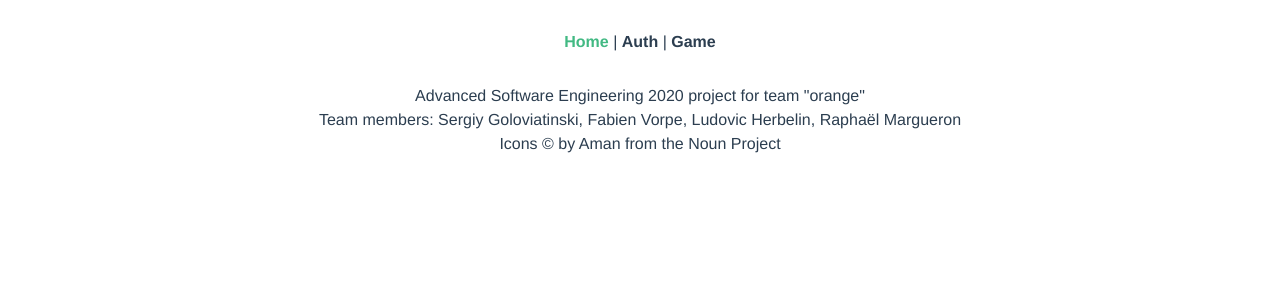
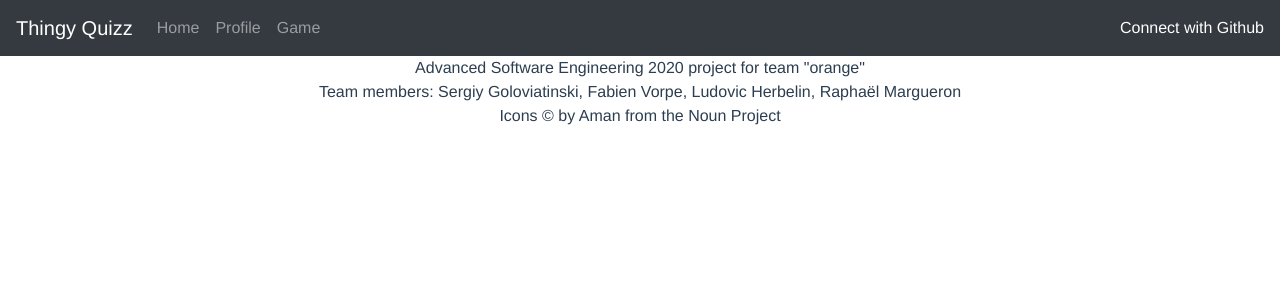
Before and after one commit to ASE2020-orange/thingy-client-orange, a Vue app: page / in a window 1280 px wide. Shown: the top 300 px of the page. Built offline with nearby package versions, Linux system fonts and the light colour scheme; no server answers.

Commit message:
changing the authentication

```diff
--- a/src/App.vue
+++ b/src/App.vue
@@ -1,11 +1,32 @@
 <template>
 <div id="app">
-    <div id="nav">
-      <router-link to="/">Home</router-link> |
-      <router-link to="/auth">Auth</router-link> |
-      <router-link to="/game">Game</router-link>
+	<nav class="navbar navbar-expand-lg navbar-dark bg-dark">
+		<a class="navbar-brand" href="#">Thingy Quizz</a>
+		<button class="navbar-toggler" type="button" data-toggle="collapse" data-target="#navbarNavDropdown" aria-controls="navbarNavDropdown" aria-expanded="false" aria-label="Toggle navigation">
+			<span class="navbar-toggler-icon"></span>
+		</button>
+		<div class="collapse navbar-collapse" id="navbarNavDropdown">
+			<ul class="navbar-nav">
+				<li class="nav-item">
+					<router-link to="/" class="nav-link">Home</router-link>
+				</li>
+				<li class="nav-item">
+					<!-- <router-link to="/profile" class="nav-link">Profile</router-link> -->
+					<a class="nav-link">Profile</a>
+				</li>
+				<li class="nav-item">
+					<router-link to="/game" class="nav-link">Game</router-link>
+				</li>
+			</ul>
 		</div>
-    <router-view/>
+		<span class="navbar-text">
+			<div v-if="profile">
+				Welcome {{profile.name}} <img v-bind:src="profile.avatar_url" height="30px" padding="0" margin="0" />
+			</div>
+			<div v-else><a v-bind:href="urls.github">Connect with Github</a></div>
+		</span>
+	</nav>
+	<router-view />
 </div>
 </template>
 
@@ -31,3 +52,59 @@
 	color: #42b983;
 }
 </style>
+
+<script>
+export default {
+	name: 'Auth',
+	data: () => {
+		return {
+			urls: {},
+			server_adress: "127.0.0.1:1080",
+			profile: false
+		};
+	},
+	methods: {
+		connect() {
+			fetch(`http://${this.server_adress}/auth/`, {
+					method: "get",
+					credentials: "include"
+				})
+				.then((res) => {
+					return res.json();
+				})
+				.then((data) => {
+					this.urls = data.urls;
+					this.profile = data.profile;
+					console.log(data);
+				})
+				.catch((err) => console.log(err));
+		},
+		login(code) {
+			fetch(`http://${this.server_adress}/auth/`, {
+					method: "post",
+					body: JSON.stringify({
+						"code": code
+					}),
+					credentials: "include"
+				})
+				.then((res) => {
+					return res.json();
+				})
+				.then((data) => {
+					this.urls = data.urls;
+					this.profile = data.profile;
+					console.log(data);
+				})
+				.catch((err) => console.log(err));
+		},
+	},
+	mounted() {
+		let url = new URL(window.location.href);
+		let code = url.searchParams.get("code");
+		if (code != undefined)
+			this.login(code);
+		else
+			this.connect()
+	}
+}
+</script>
--- a/src/router/index.js
+++ b/src/router/index.js
@@ -2,7 +2,6 @@ import Vue from 'vue'
 import VueRouter from 'vue-router'
 import Home from '../views/Home.vue'
 import Game from '../views/Game.vue'
-import Auth from '../views/Auth.vue'
 
 Vue.use(VueRouter)
 
@@ -16,11 +15,6 @@ const routes = [
     path: '/game',
     name: 'Game',
     component: Game
-  },
-  {
-    path: '/auth',
-    name: 'Auth',
-    component: Auth
   }
 ]
 
--- a/src/views/Auth.vue
+++ /dev/null
@@ -1,58 +0,0 @@
-<template>
-<div class="auth">
-	<a v-bind:href="github_url">Connect with Github</a>
-	<!-- <a v-bind:href="github_url">Connect with ...</a> -->
-	<div v-if="profile">
-		<p>Welcome {{profile.name}}</p>
-		<img v-bind:src="profile.avatar_url" />
-	</div>
-</div>
-</template>
-
-<script>
-export default {
-	name: 'Auth',
-	data: () => {
-		return {
-			github_url: "",
-			server_adress: "127.0.0.1:1080",
-			profile: false
-		};
-	},
-	methods: {
-		connect_github(code) {
-			fetch(`http://${this.server_adress}/auth/`, {
-					method: "post",
-					body: JSON.stringify({
-						"code": code
-					})
-				}).then((res) => {
-					console.log(res);
-					return res.json();
-				})
-				.then((data) => {
-					this.profile = data;
-				})
-				.catch((err) => console.log(err));
-			console.log(code);
-		}
-	},
-	mounted() {
-		fetch(`http://${this.server_adress}/auth/`, {
-				method: "get",
-			}).then((res) => {
-				return res.json();
-			})
-			.then((data) => {
-				console.log(data);
-				this.github_url = data.github;
-			})
-			.catch((err) => console.log(err));
-		let url_string = window.location.href;
-		let url = new URL(url_string);
-		let code = url.searchParams.get("code");
-		if (code != undefined)
-			this.connect_github(code);
-	}
-}
-</script>
--- a/src/views/Home.vue
+++ b/src/views/Home.vue
@@ -1,16 +1,13 @@
 <template>
-<div class="home">
-  <p>
-    Advanced Software Engineering 2020 project for team "orange" <br />
-    Team members: Sergiy Goloviatinski, Fabien Vorpe, Ludovic Herbelin, Raphaël Margueron <br />
-    Icons &copy; by Aman from the Noun Project
-  </p>
+<div>
+	Advanced Software Engineering 2020 project for team "orange" <br />
+	Team members: Sergiy Goloviatinski, Fabien Vorpe, Ludovic Herbelin, Raphaël Margueron <br />
+	Icons &copy; by Aman from the Noun Project
 </div>
 </template>
 
 <script>
-
 export default {
-  name: 'Home',
+	name: 'Home',
 }
 </script>
```
Lines whose indentation alone changed are shown as unchanged.
